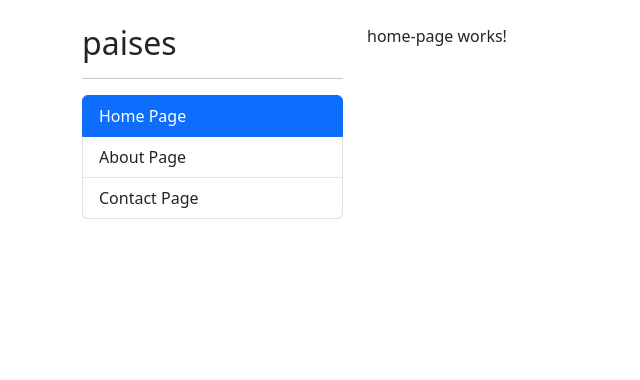
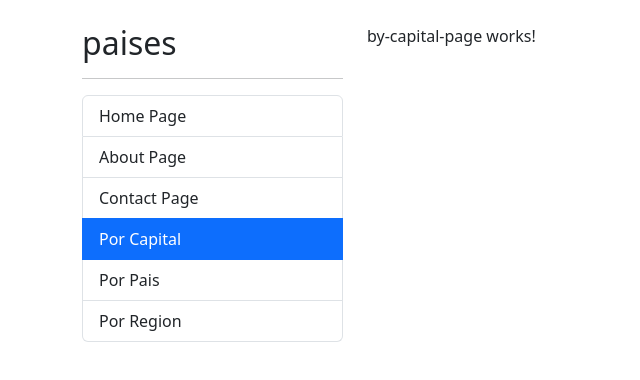
Before and after one commit to criquelmes/countryApp-angular, an Angular app: page /countries/by-capital in a window 1280 px wide. Before the commit this address led to /. Shown: the top 380 px of the page, without its empty margins (0-640 px from the left). Built offline with nearby package versions, Linux system fonts and the light colour scheme.

Commit message:
LazyLoad

```diff
--- a/src/app/app-routing.module.ts
+++ b/src/app/app-routing.module.ts
@@ -18,6 +18,11 @@ const routes: Routes = [
     component: ContactPageComponent,
   },
   {
+    path: 'countries',
+    loadChildren: () =>
+      import('./countries/countries.module').then((m) => m.CountriesModule),
+  },
+  {
     path: '**',
     redirectTo: '',
   },
--- a/src/app/shared/components/sidebar/sidebar.component.html
+++ b/src/app/shared/components/sidebar/sidebar.component.html
@@ -14,8 +14,28 @@
   <li routerLink="about" routerLinkActive="active" class="list-group-item">
     About Page
   </li>
-
   <li routerLink="contact" routerLinkActive="active" class="list-group-item">
     Contact Page
   </li>
+  <li
+    routerLink="countries/by-capital"
+    routerLinkActive="active"
+    class="list-group-item"
+  >
+    Por Capital
+  </li>
+  <li
+    routerLink="countries/by-country"
+    routerLinkActive="active"
+    class="list-group-item"
+  >
+    Por Pais
+  </li>
+  <li
+    routerLink="countries/by-region"
+    routerLinkActive="active"
+    class="list-group-item"
+  >
+    Por Region
+  </li>
 </ul>
```
